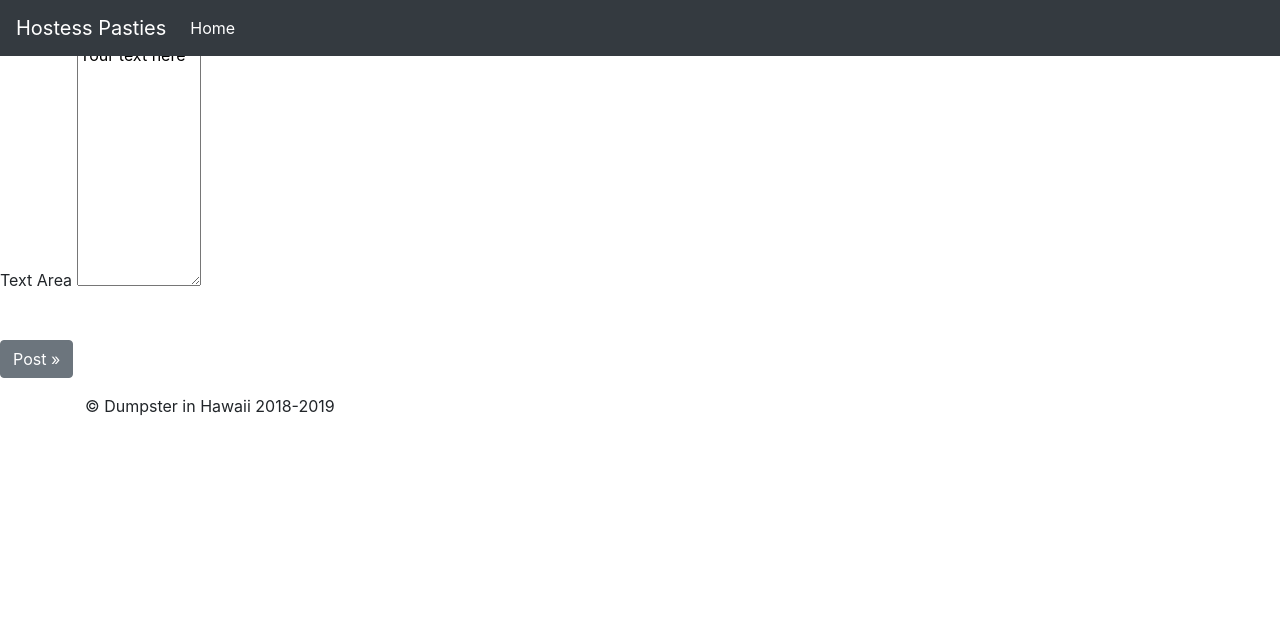
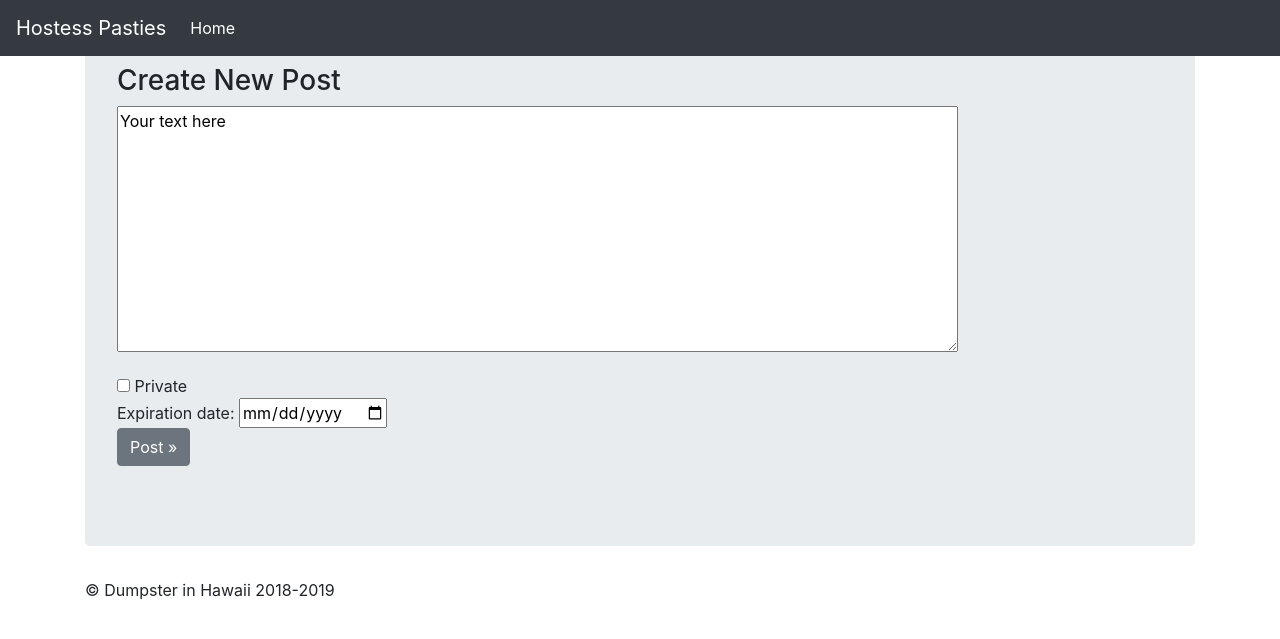
Before and after one commit to GitterAlex/PastingBin, a Django app: page /HostessPasties/createpost in a window 1280 px wide. Shown: the top 639 px of the page. Run offline with Django 3.2, Linux system fonts and the light colour scheme; some libraries are stand-ins or nearby versions.

Commit message:
Updated create post template

```diff
--- a/PastingBin/HostessPasties/static/css/style.css
+++ b/PastingBin/HostessPasties/static/css/style.css
@@ -3,9 +3,3 @@
     padding: 0;
     list-style: none;
 }
-
-poster{
-  position: absolute;
-  left: 100px;
-  top: 500px;
-}
--- a/PastingBin/templates/createpost.html
+++ b/PastingBin/templates/createpost.html
@@ -29,16 +29,20 @@
   <main role="main">
 
     <!-- Main createpost for a primary marketing message or call to action -->
-        <p>New Post</p>
-          <form>
-            <p>
-      <label>Text Area</label>
-      <textarea rows="10" cols="10">Your text here</textarea>
-            </p>
+
+    <div class="container">
+      <div class="jumbotron">
+        <h3>Create New Post</h3>
+      <form>
+      <p>
+      <textarea rows="10" cols="80">Your text here</textarea>
+      </p>
+      <input type="checkbox" name="private" value="privacy"> Private<br>
+      Expiration date: <input type="date" name="expiry">
           </form>
-          <br>
           <p><a class="btn btn-secondary" href="#" role="button">Post &raquo;</a></p>
-
+        </div>
+      </div>
     </main>
 
     <footer class="container">
```
